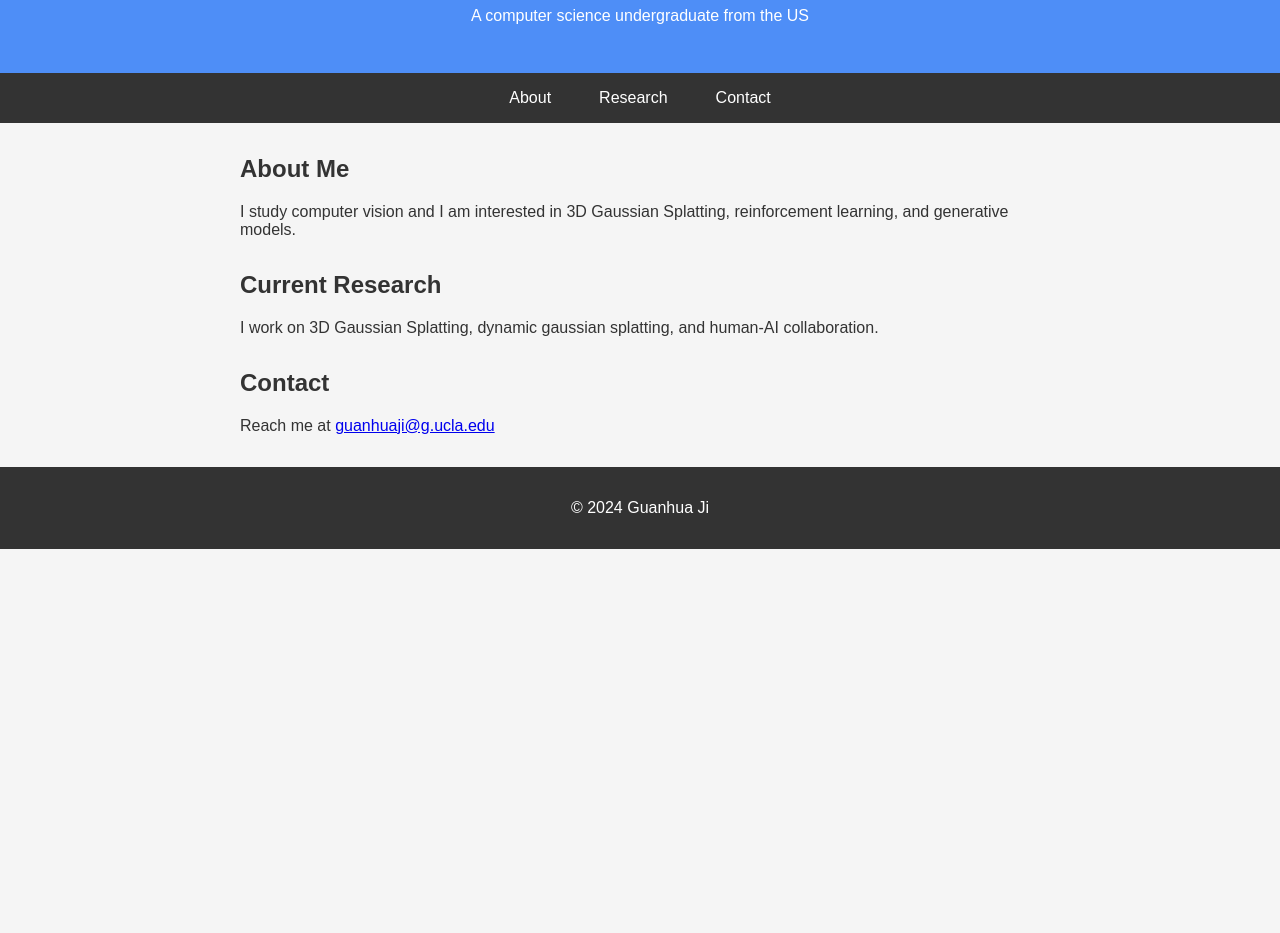
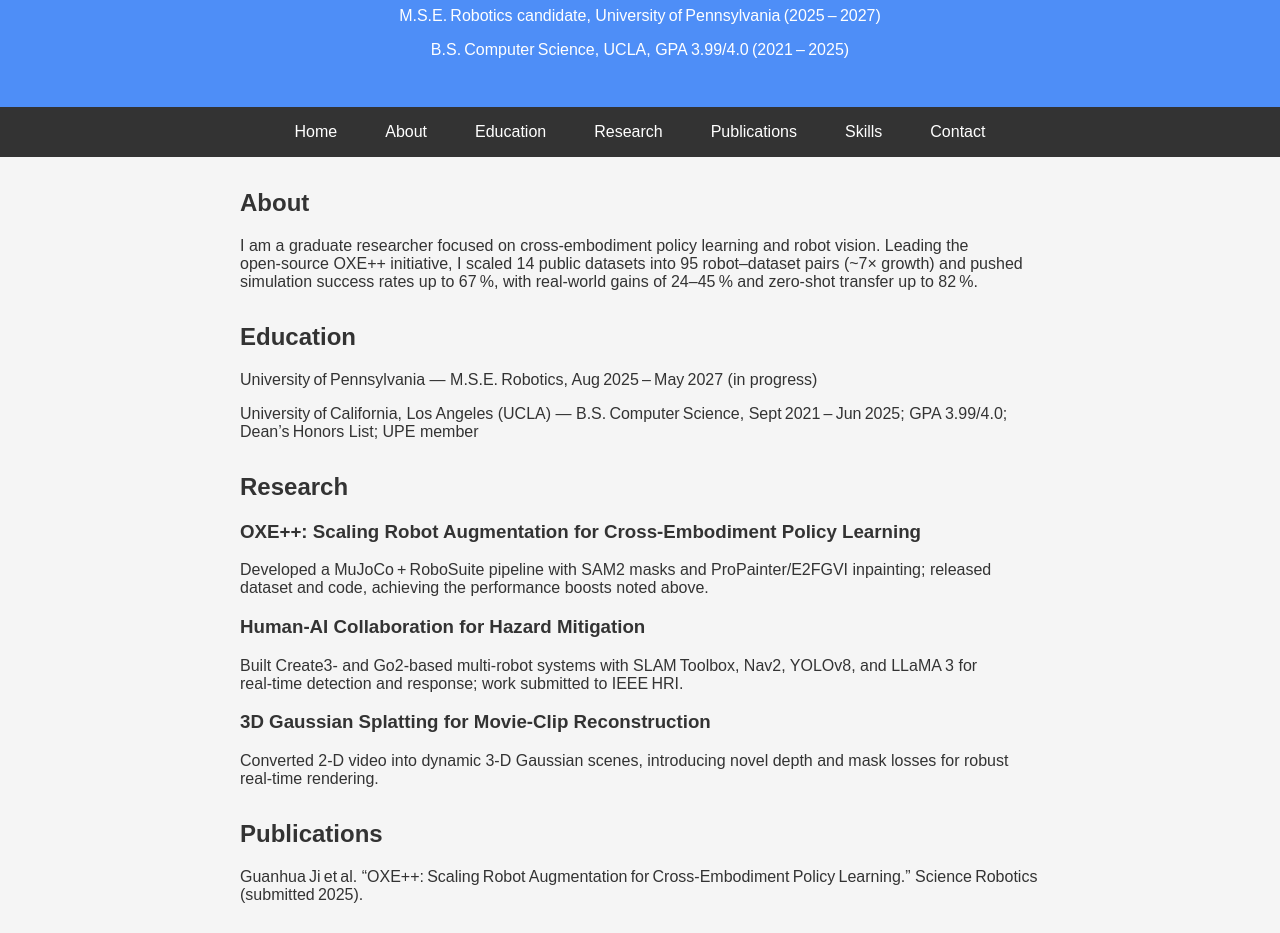
Before and after one commit to GuanhuaJi/GuanhuaJi, a plain HTML site: page index.html in a window 1280 px wide. Shown: the part 105-1038 px from the top of the page. Before the commit the page ends 800 px from the top, so only its background shows below. Drawn offline with Linux system fonts and the light colour scheme.

Commit message:
Update website content

```diff
--- a/index.html
+++ b/index.html
@@ -7,29 +7,54 @@
     <link rel="stylesheet" href="styles.css">
 </head>
 <body>
-    <header>
-        <h1>Hi, I'm Guanhua Ji</h1>
-        <p>A computer science undergraduate from the US</p>
+    <header id="hero">
+        <h1>Guanhua Ji — Robotics & AI Researcher</h1>
+        <p>M.S.E. Robotics candidate, University of Pennsylvania (2025 – 2027)</p>
+        <p>B.S. Computer Science, UCLA, GPA 3.99/4.0 (2021 – 2025)</p>
     </header>
     <nav>
         <ul>
+            <li><a href="#hero">Home</a></li>
             <li><a href="#about">About</a></li>
+            <li><a href="#education">Education</a></li>
             <li><a href="#research">Research</a></li>
+            <li><a href="#publications">Publications</a></li>
+            <li><a href="#skills">Skills</a></li>
             <li><a href="#contact">Contact</a></li>
         </ul>
     </nav>
     <main>
         <section id="about">
-            <h2>About Me</h2>
-            <p>I study computer vision and I am interested in 3D Gaussian Splatting, reinforcement learning, and generative models.</p>
+            <h2>About</h2>
+            <p>I am a graduate researcher focused on cross‑embodiment policy learning and robot vision.
+            Leading the open‑source OXE++ initiative, I scaled 14 public datasets into 95 robot–dataset pairs (~7× growth) and pushed simulation success rates up to 67 %, with real‑world gains of 24–45 % and zero‑shot transfer up to 82 %.</p>
+        </section>
+        <section id="education">
+            <h2>Education</h2>
+            <p>University of Pennsylvania — M.S.E. Robotics, Aug 2025 – May 2027 (in progress)</p>
+            <p>University of California, Los Angeles (UCLA) — B.S. Computer Science, Sept 2021 – Jun 2025; GPA 3.99/4.0; Dean’s Honors List; UPE member</p>
         </section>
         <section id="research">
-            <h2>Current Research</h2>
-            <p>I work on 3D Gaussian Splatting, dynamic gaussian splatting, and human-AI collaboration.</p>
+            <h2>Research</h2>
+            <h3>OXE++: Scaling Robot Augmentation for Cross‑Embodiment Policy Learning</h3>
+            <p>Developed a MuJoCo + RoboSuite pipeline with SAM2 masks and ProPainter/E2FGVI inpainting; released dataset and code, achieving the performance boosts noted above.</p>
+            <h3>Human‑AI Collaboration for Hazard Mitigation</h3>
+            <p>Built Create3‑ and Go2‑based multi‑robot systems with SLAM Toolbox, Nav2, YOLOv8, and LLaMA 3 for real‑time detection and response; work submitted to IEEE HRI.</p>
+            <h3>3D Gaussian Splatting for Movie‑Clip Reconstruction</h3>
+            <p>Converted 2‑D video into dynamic 3‑D Gaussian scenes, introducing novel depth and mask losses for robust real‑time rendering.</p>
+        </section>
+        <section id="publications">
+            <h2>Publications</h2>
+            <p>Guanhua Ji et al. “OXE++: Scaling Robot Augmentation for Cross‑Embodiment Policy Learning.” Science Robotics (submitted 2025).</p>
+        </section>
+        <section id="skills">
+            <h2>Skills</h2>
+            <p>Programming: C/C++, C#, Java, Python, HTML/CSS/JavaScript, Git, Vim, Linux</p>
+            <p>Frameworks &amp; Tools: PyTorch, TensorFlow, Keras, JAX, OpenCV, Pillow</p>
         </section>
         <section id="contact">
             <h2>Contact</h2>
-            <p>Reach me at <a href="mailto:guanhuaji@g.ucla.edu">guanhuaji@g.ucla.edu</a></p>
+            <p>Phone: +1 424‑465‑0608 | Email: <a href="mailto:guanhuaji@g.ucla.edu">guanhuaji@g.ucla.edu</a></p>
         </section>
     </main>
     <footer>
--- a/styles.css
+++ b/styles.css
@@ -6,7 +6,7 @@ body {
     color: #333;
 }
 
-header {
+#hero {
     background: #4e8ef7;
     color: white;
     padding: 2rem;
```
